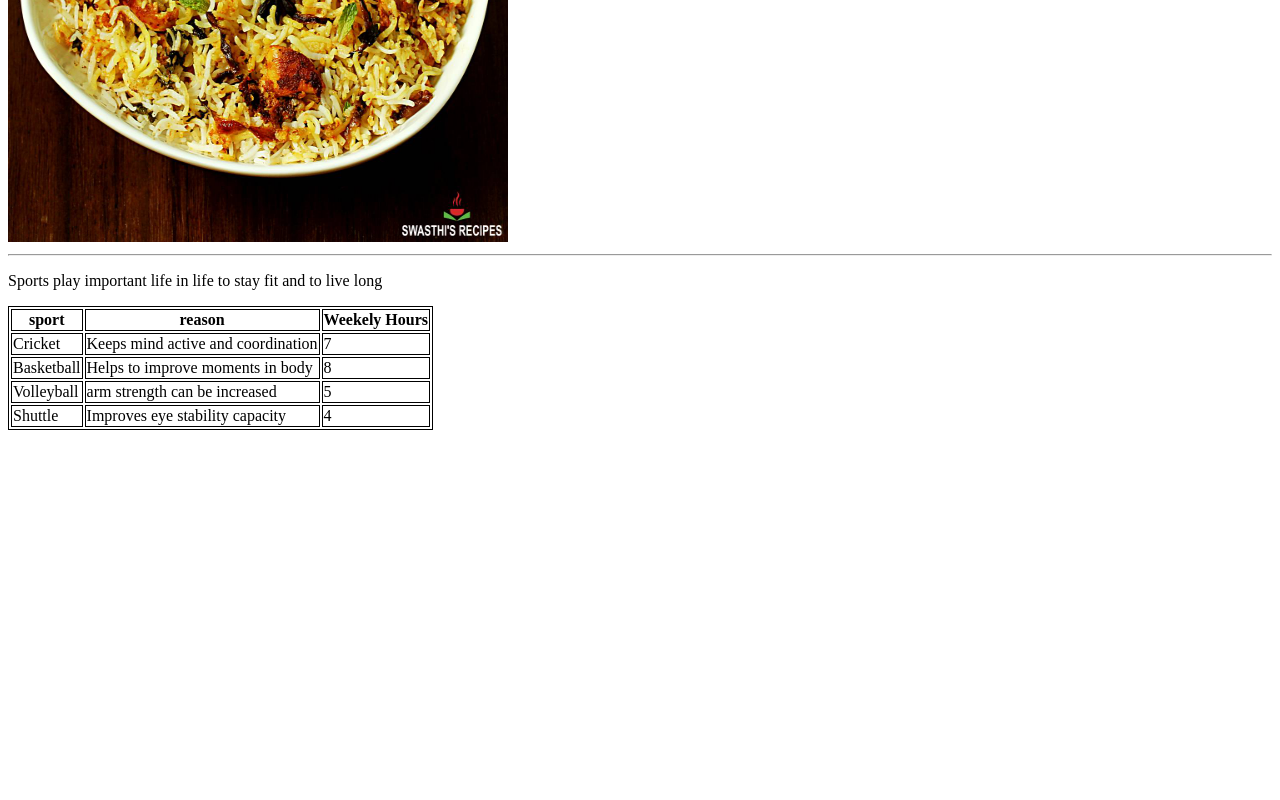
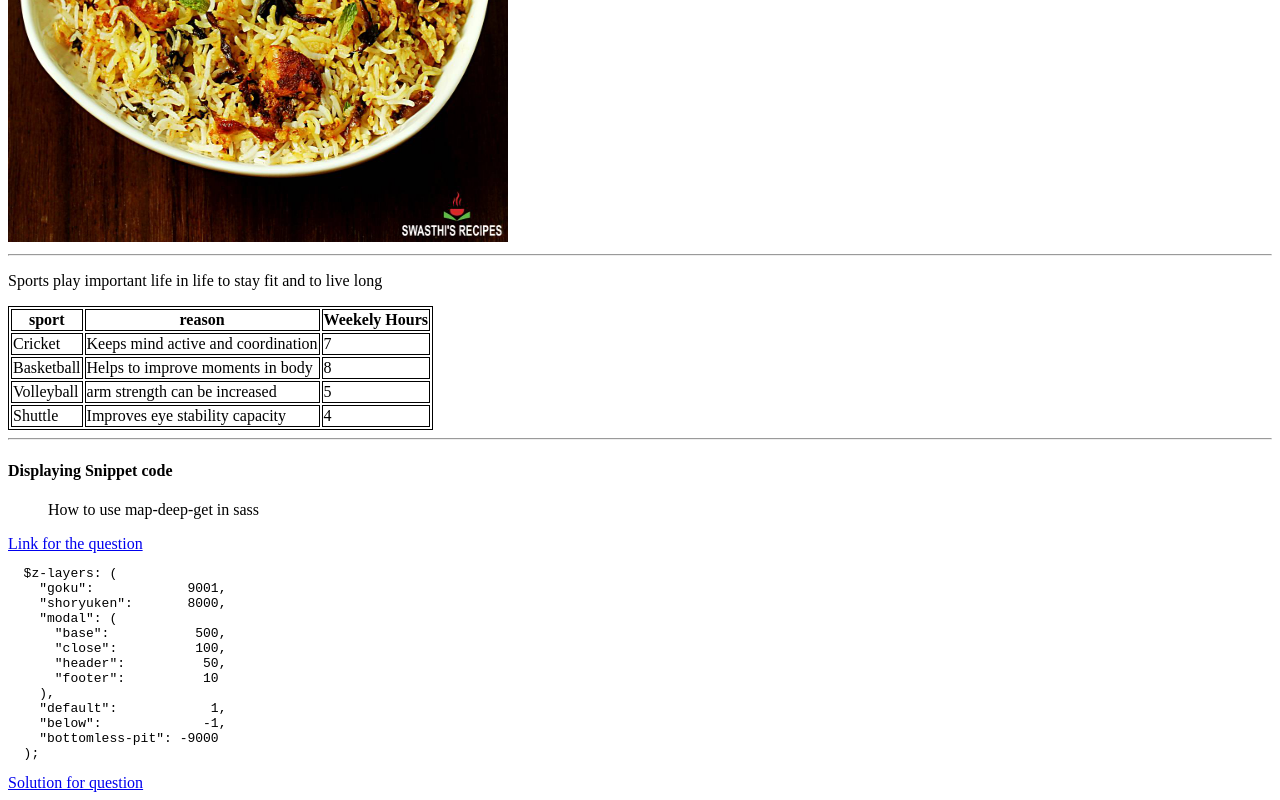
Before and after one commit to 44-563-WebApps-F23/44563-webapps-f23-assignment3-revanthappasani, a plain HTML site: page mystats.html in a window 1280 px wide. Shown: the part 550-1350 px from the top of the page. Before the commit the page ends 988 px from the top, so only its background shows below. Drawn offline with Linux system fonts and the light colour scheme.

Commit message:
snippet code

```diff
--- a/mystats.html
+++ b/mystats.html
@@ -51,6 +51,27 @@
     </tr>
   </table>
 
+<hr>
+<h4>Displaying Snippet code</h4>
+<blockquote cite="https://stackoverflow.com/questions/66003935/how-to-use-map-deep-get-in-sass">How to use map-deep-get in sass</blockquote>
+<a href="https://css-tricks.com/snippets/sass/deep-getset-maps/">Link for the question</a>
+
+<pre>
+  $z-layers: (
+    "goku":            9001,
+    "shoryuken":       8000,
+    "modal": (
+      "base":           500,
+      "close":          100,
+      "header":          50,
+      "footer":          10
+    ),
+    "default":            1,
+    "below":             -1,
+    "bottomless-pit": -9000
+  );
+</pre>
+<a href="https://css-tricks.com/snippets/sass/deep-getset-maps/">Solution for question</a>
+<body>
 </body>
-
 </html>
```
